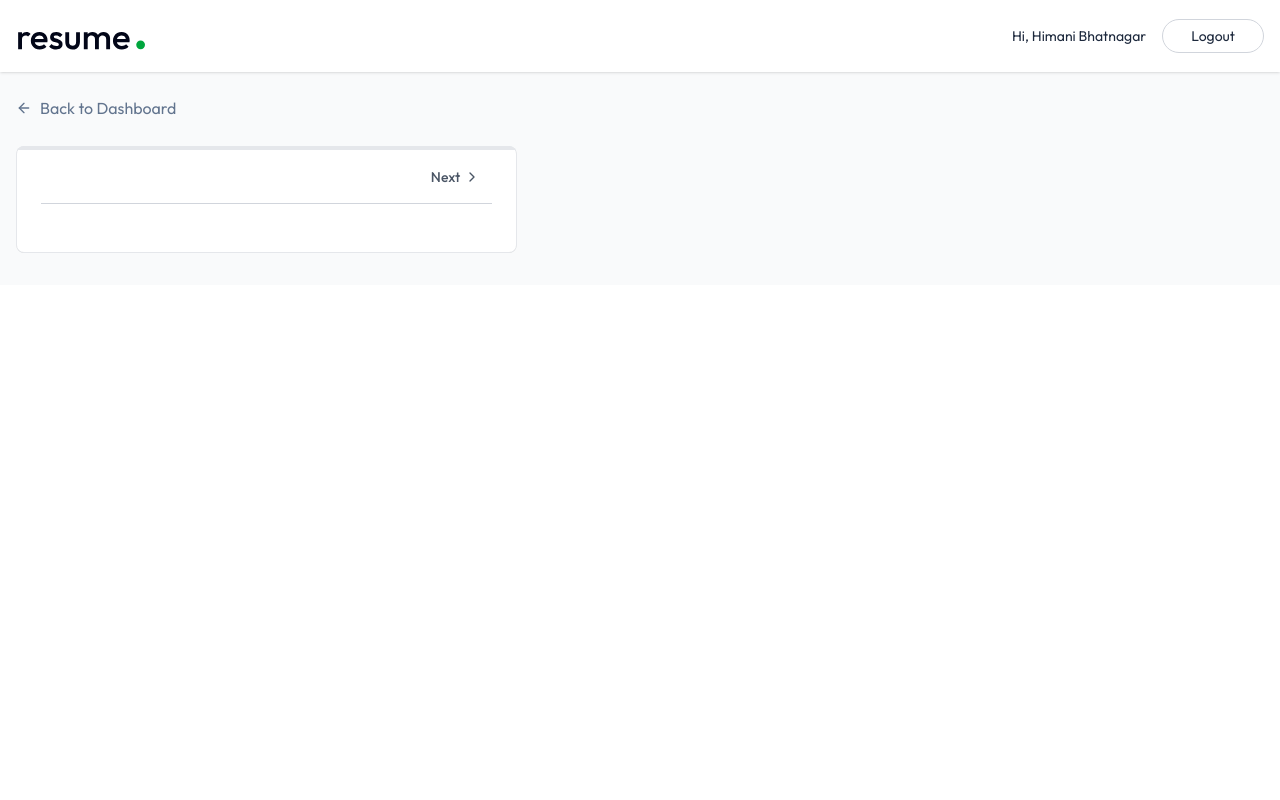
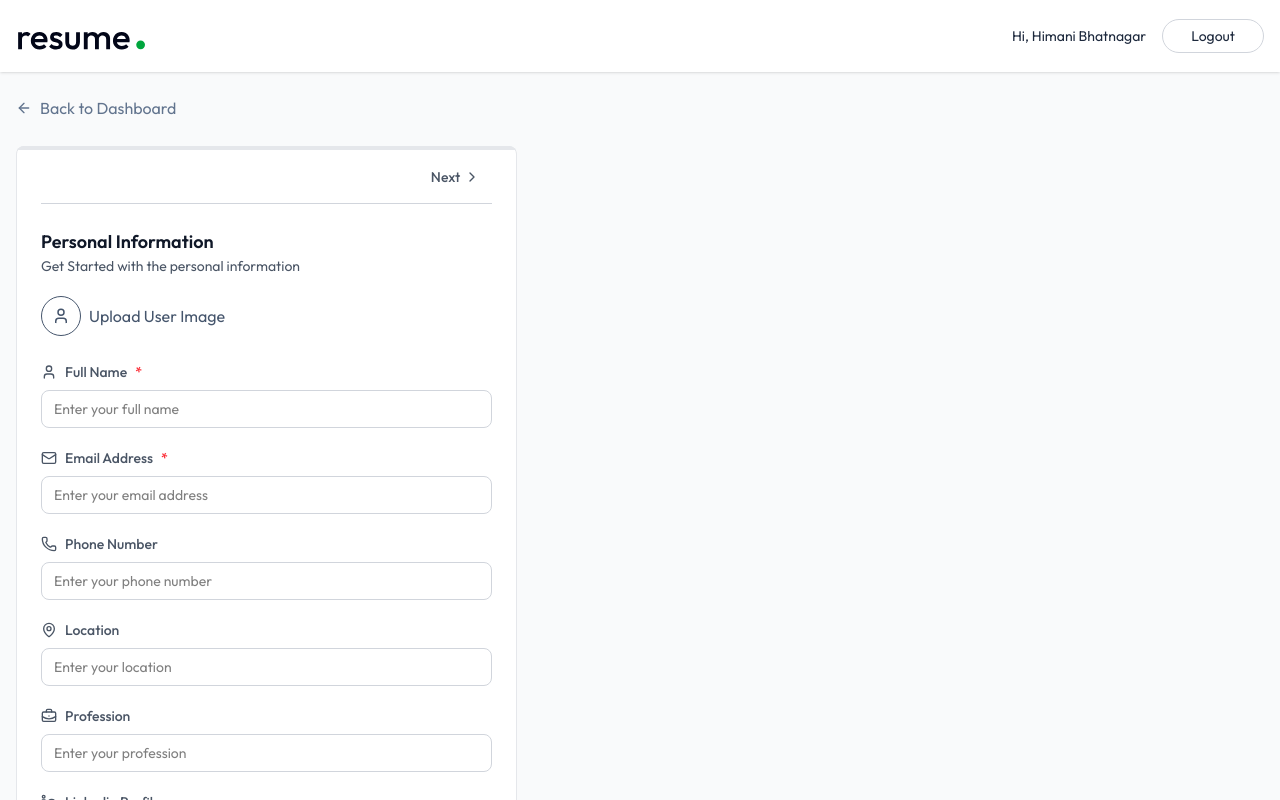
Before and after one commit to himani931/Resume_Builder, a React (Vite) app in the folder client/: page /app/builder/1 in a window 1280 px wide. Shown: the top 800 px of the page. Built offline with nearby package versions, Linux system fonts and the light colour scheme.

Commit message:
personal info

```diff
--- /dev/null
+++ b/client/src/components/PersonalInfoForm.jsx
@@ -0,0 +1,133 @@
+import {
+  Linkedin,
+  BriefcaseBusiness,
+  Mail,
+  MapPin,
+  Phone,
+  User,
+  Globe,
+} from "lucide-react";
+import React from "react";
+
+const PersonalInfoForm = ({
+  data,
+  onChange,
+  removeBackground,
+  setRemoveBackground,
+}) => {
+  const handleChange = (field, value) => {
+    onChange({ ...data, [field]: value });
+  };
+
+  const fields = [
+    {
+      key: "full_name",
+      label: "Full Name",
+      icon: User,
+      type: "text",
+      required: true,
+    },
+    {
+      key: "email",
+      label: "Email Address",
+      icon: Mail,
+      type: "email",
+      required: true,
+    },
+    { key: "phone", label: "Phone Number", icon: Phone, type: "tel" },
+    { key: "location", label: "Location", icon: MapPin, type: "text" },
+    {
+      key: "profession",
+      label: "Profession",
+      icon: BriefcaseBusiness,
+      type: "text",
+    },
+    {
+      key: "linkedin",
+      label: "Linkedin Profile",
+      icon: Linkedin,
+      type: "url",
+    },
+    {
+      key: "website",
+      label: "Personal Website",
+      icon: Globe,
+      type: "url",
+    },
+  ];
+
+  return (
+    <div>
+      <h3 className="text-lg font-semibold text-gray-900">
+        Personal Information
+      </h3>
+      <p className="text-sm text-gray-600">
+        Get Started with the personal information
+      </p>
+      <div className="flex items-center gap-2">
+        <label>
+          {data.image ? (
+            <img
+              src={
+                typeof data.image === "string"
+                  ? data.image
+                  : URL.createObjectURL(data.image)
+              }
+              alt="user-image"
+              className="w-16 h-16 rounded-full object-cover mt-5 ring ring-slate-300 hover:opacity-80"
+            />
+          ) : (
+            <div className="inline-flex items-center gap-2 mt-5 text-slate-600 hover:text-slate-700 cursor-pointer">
+              <User className="size-10 p-2.5 border rounded-full" /> Upload User
+              Image
+            </div>
+          )}
+          <input
+            type="file"
+            accept="image/jpeg, image/png"
+            className="hidden"
+            onChange={(e) => handleChange("image", e.target.files[0])}
+          />
+        </label>
+        {typeof data.image === "object" && (
+          <div className="flex flex-col gap-1 pl-4 text-sm">
+            <p>Remove Background</p>
+            <label className="relative inline-flex items-center cursor-pointer text-gray-900 gap-3">
+              <input
+                type="checkbox"
+                className="sr-only peer"
+                onChange={() => setRemoveBackground((prev) => !prev)}
+                checked={removeBackground}
+              />
+              <div className="w-9 h-5 bg-slate-300 rounded-full peer peer-checked:bg-green-600 transition-colors duration-200"></div>
+              <span className="dot absolute left-1 top-1 w-3 h-3 bg-white rounded-full transition-transform duration-200 ease-in-out peer-checked:translate-x-4"></span>
+            </label>
+          </div>
+        )}
+      </div>
+
+      {fields.map((field) => {
+        const Icon = field.icon;
+        return (
+          <div key={field.key} className="space-y-1 mt-5">
+            <label className="flex items-center gap-2 text-sm font-medium text-gray-600">
+              <Icon className="size-4" />
+              {field.label}
+              {field.required && <span className="text-red-500">*</span>}
+            </label>
+            <input
+              type={field.type}
+              value={data[field.key] || ""}
+              onChange={(e) => handleChange(field.key, e.target.value)}
+              className="mt-1 w-full px-3 py-2 border border-gray-300 rounded-lg focus:ring focus:ring-blue-500 focus:border-blue-500 outline-none transition-colors text-sm"
+              placeholder={`Enter your ${field.label.toLowerCase()}`}
+              required={field.required}
+            />
+          </div>
+        );
+      })}
+    </div>
+  );
+};
+
+export default PersonalInfoForm;
--- a/client/src/pages/ResumeBuilder.jsx
+++ b/client/src/pages/ResumeBuilder.jsx
@@ -11,6 +11,7 @@
   Sparkles,
   User,
 } from "lucide-react";
+import PersonalInfoForm from "../components/PersonalInfoForm";
 const ResumeBuilder = () => {
   const { resumeId } = useParams();
 
@@ -110,6 +111,22 @@
                   </button>
                 </div>
               </div>
+              {/*form content */}
+              <div className="space-y-6">
+                {activeSection.id === "personal" && (
+                  <PersonalInfoForm
+                    data={resumeData.personal_info}
+                    onChange={(data) =>
+                      setResumeData((prev) => ({
+                        ...prev,
+                        personal_info: data,
+                      }))
+                    }
+                    removeBackground={removeBackground}
+                    setRemoveBackground={setRemoveBackground}
+                  />
+                )}
+              </div>
             </div>
           </div>
 
```
